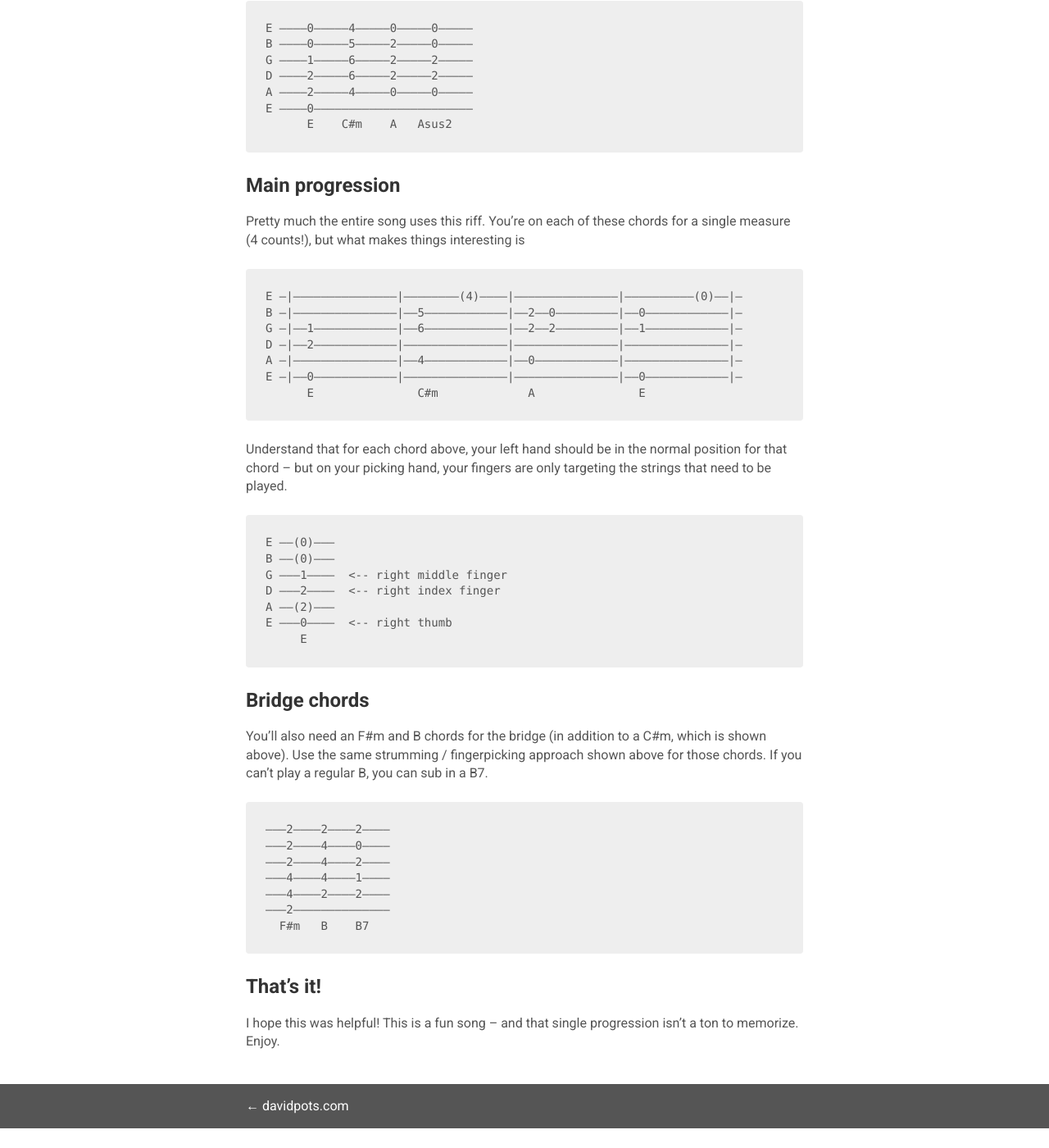
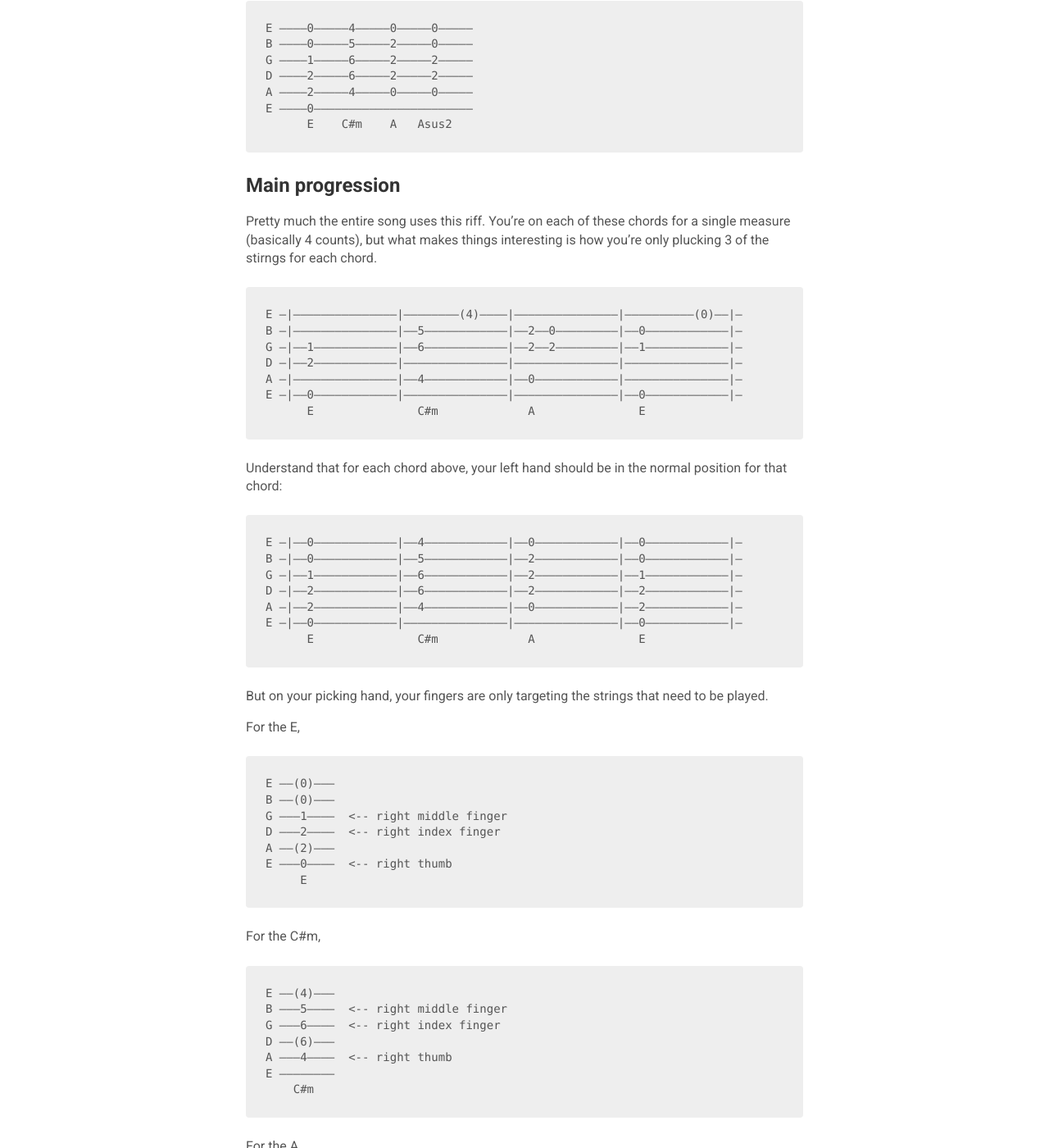
Before and after one commit to davidpots/davidpots.github.io, a Jekyll site: the page built from _posts/2017-07-01-guitar-lesson-they-cant-see-michael-tyler.md, in a window 1280 px wide and 1400 px high, scrolled down 449 px. Shown: the whole window at 82% size. Built offline with Jekyll 4.4.1, drawn with Linux system fonts in a browser that asks for light colours; nearby versions of some CDN libraries; before the commit the page ends 1825 px from its top, so only the background shows below that; some of the changed text lies outside the part shown.

Commit message:
Updates they cant see

```diff
--- a/_posts/2017-07-01-guitar-lesson-they-cant-see-michael-tyler.md
+++ b/_posts/2017-07-01-guitar-lesson-they-cant-see-michael-tyler.md
@@ -13,7 +13,7 @@ categories: guitar music
 
 Coming soon!
 
-## Chords needed
+## Chords needed for 99% of the song
 
 You'll need to be able to play these chords. The C#m is most certainly going to the hardest of these, especially if you've never played barre chords before. If this vexes you, stay tuned -- you can likely fake your way through the song and pull off the C#m without barring the full 4th fret.
 
@@ -27,7 +27,7 @@ You'll need to be able to play these chords. The C#m is most certainly going to
 
 ## Main progression
 
-Pretty much the entire song uses this riff. You're on each of these chords for a single measure (4 counts!), but what makes things interesting is
+Pretty much the entire song uses this riff. You're on each of these chords for a single measure (basically 4 counts), but what makes things interesting is how you're only plucking 3 of the stirngs for each chord.
 
     E –|–––––––––––––––|––––––––(4)––––|–––––––––––––––|––––––––––(0)––|–
     B –|–––––––––––––––|––5––––––––––––|––2––0–––––––––|––0––––––––––––|–
@@ -37,7 +37,19 @@ Pretty much the entire song uses this riff. You're on each of these chords for a
     E –|––0––––––––––––|–––––––––––––––|–––––––––––––––|––0––––––––––––|–
           E               C#m             A               E
 
-Understand that for each chord above, your left hand should be in the normal position for that chord -- but on your picking hand, your fingers are only targeting the strings that need to be played.
+Understand that for each chord above, your left hand should be in the normal position for that chord:
+
+    E –|––0––––––––––––|––4––––––––––––|––0––––––––––––|––0––––––––––––|–
+    B –|––0––––––––––––|––5––––––––––––|––2––––––––––––|––0––––––––––––|–
+    G –|––1––––––––––––|––6––––––––––––|––2––––––––––––|––1––––––––––––|–
+    D –|––2––––––––––––|––6––––––––––––|––2––––––––––––|––2––––––––––––|–
+    A –|––2––––––––––––|––4––––––––––––|––0––––––––––––|––2––––––––––––|–
+    E –|––0––––––––––––|–––––––––––––––|–––––––––––––––|––0––––––––––––|–
+          E               C#m             A               E
+
+ But on your picking hand, your fingers are only targeting the strings that need to be played.
+
+ For the E,
 
     E ––(0)–––
     B ––(0)–––
@@ -46,6 +58,28 @@ Understand that for each chord above, your left hand should be in the normal pos
     A ––(2)–––
     E –––0––––  <-- right thumb
          E
+
+For the C#m,
+
+    E ––(4)–––
+    B –––5––––  <-- right middle finger
+    G –––6––––  <-- right index finger
+    D ––(6)–––
+    A –––4––––  <-- right thumb
+    E ––––––––
+        C#m
+
+For the A,
+
+    E ––(0)–––
+    B –––2––––  <-- right middle finger
+    G –––2––––  <-- right index finger
+    D ––(2)–––
+    A –––0––––  <-- right thumb
+    E ––––––––
+         A
+
+And so on. Feel free to slightly deviate from these tabs if you wish (it sounds like Micahel Tyler does from time to time).
 
 ## Bridge chords
 
```
Also changed, not shown: 3 other files.
